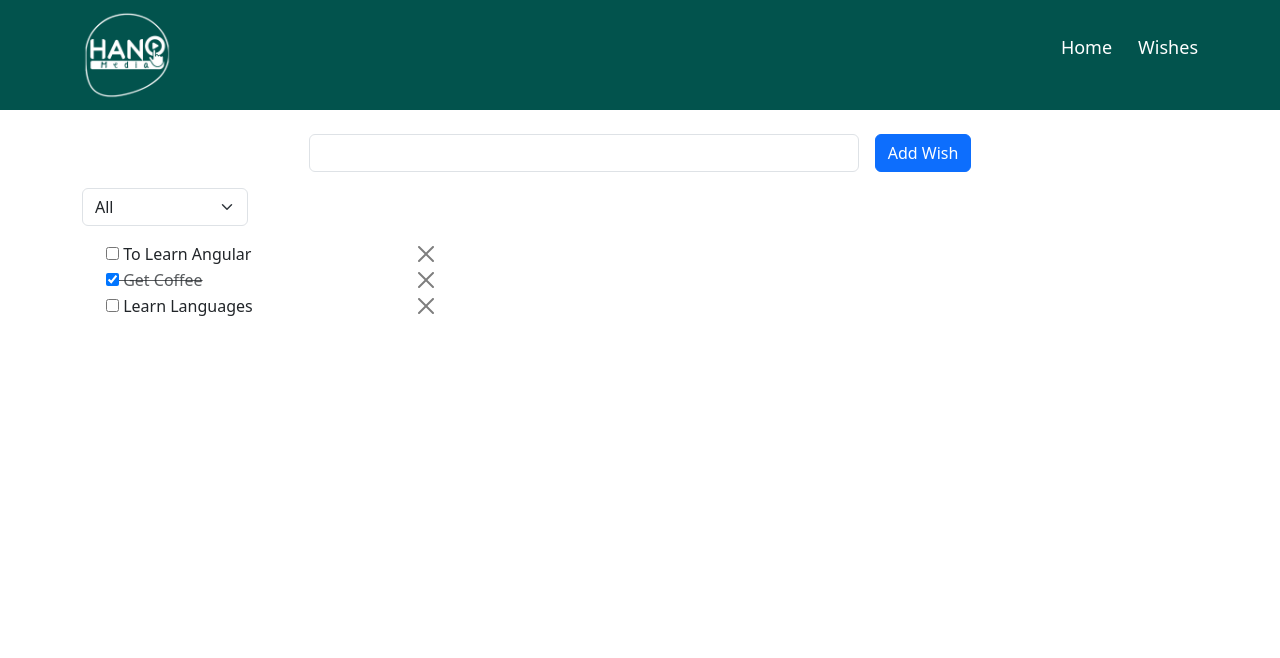
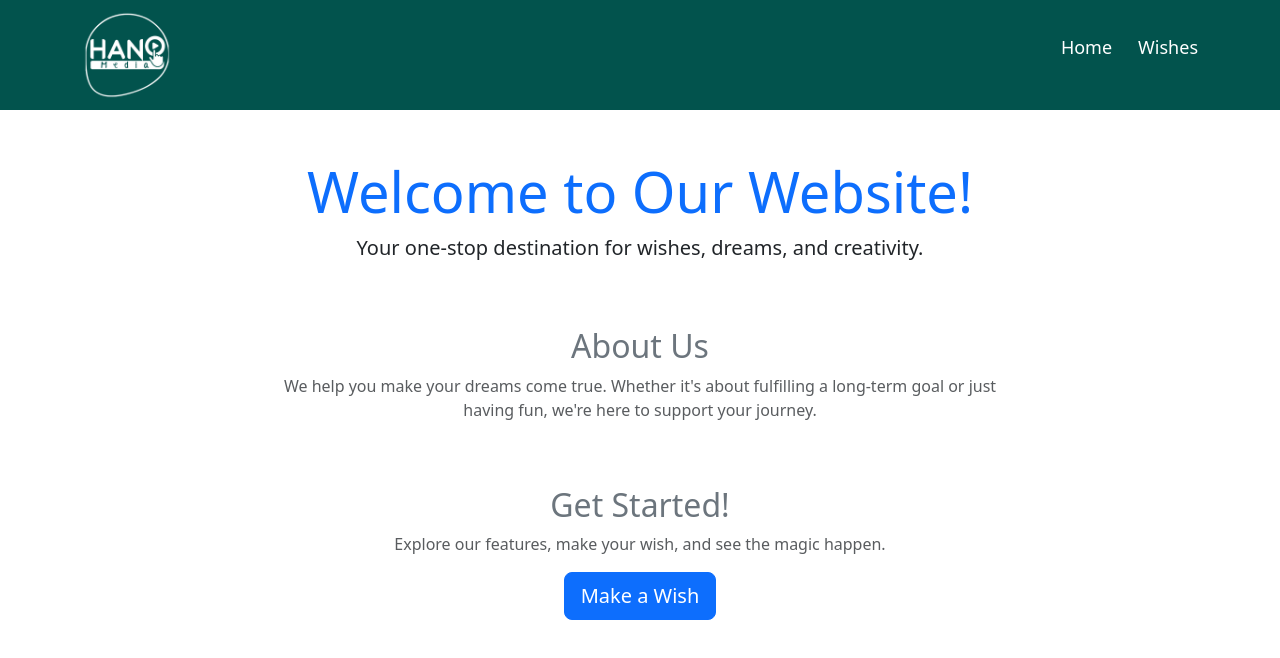
Before and after one commit to mohisa302/angular-demo, an Angular app: page / in a window 1280 px wide. Shown: the top 658 px of the page. Built offline with nearby package versions, Linux system fonts and the light colour scheme.

Commit message:
Add home page

```diff
--- a/src/app/app.component.html
+++ b/src/app/app.component.html
@@ -1,12 +1,2 @@
 <app-header></app-header>
-<div class="container">
-  <add-wish-form (addWish)="items.push($event)"> </add-wish-form>
-
-  <wish-filter [(filter)]="filter"> </wish-filter>
-
-  <div class="row mt-3">
-    <div class="col-sm-4">
-      <wish-list [wishes]="items.filter(filter)"> </wish-list>
-    </div>
-  </div>
-</div>
+<router-outlet></router-outlet>
--- a/src/app/app.component.ts
+++ b/src/app/app.component.ts
@@ -1,42 +1,22 @@
 import { Component } from '@angular/core';
-import { RouterOutlet } from '@angular/router';
-import { WishItem } from '../shared/models/wishItem';
-import { CommonModule } from '@angular/common'; // <-- Import CommonModule
+import { RouterOutlet, RouterModule } from '@angular/router'; // Add RouterModule here
+import { CommonModule } from '@angular/common';
 import { FormsModule } from '@angular/forms';
 import { WishListComponent } from './wish-list/wish-list.component';
-import { AddWishFormComponent } from './add-wish-form/add-wish-form.component';
-import { WishFilterComponent } from './wish-filter/wish-filter.component'; // <-- Import WishListComponent
-import { EventService } from '../shared/services/EventService';
 import { HeaderComponent } from './header/header.component';
+
 @Component({
   selector: 'app-root',
   standalone: true,
-
   imports: [
     RouterOutlet,
     WishListComponent,
     CommonModule,
     FormsModule,
     HeaderComponent,
-    AddWishFormComponent,
-    WishFilterComponent,
+    RouterModule, // Import RouterModule for routing
   ],
-
   templateUrl: './app.component.html',
   styleUrl: './app.component.css',
 })
-export class AppComponent {
-  constructor(events: EventService) {
-    events.listen('removeWish', (wish: any) => {
-      let index = this.items.indexOf(wish);
-      this.items.splice(index, 1);
-    });
-  }
-  items: WishItem[] = [
-    new WishItem('To Learn Angular'),
-    new WishItem('Get Coffee', true),
-    new WishItem('Learn Languages', false),
-  ];
-
-  filter: (item: WishItem) => boolean = () => true; // Default to show all items
-}
+export class AppComponent {}
--- a/src/app/app.routes.ts
+++ b/src/app/app.routes.ts
@@ -1,3 +1,13 @@
 import { Routes } from '@angular/router';
-
-export const routes: Routes = [];
+import { HomeComponent } from './home/home.component';
+import { WishComponent } from './wish/wish.component';
+export const routes: Routes = [
+  {
+    path: '',
+    component: HomeComponent,
+  },
+  {
+    path: 'wish',
+    component: WishComponent,
+  },
+];
--- a/src/app/header/header.component.css
+++ b/src/app/header/header.component.css
@@ -32,6 +32,10 @@ header {
 .menu-icon {
   display: none;
 }
+a {
+  color: white; /* Or any color of your choice */
+  text-decoration: none; /* Optional to remove underline */
+}
 
 @media screen and (min-width: 128px) and (max-width: 900px) {
   .desktop_menu {
--- a/src/app/header/header.component.html
+++ b/src/app/header/header.component.html
@@ -12,8 +12,13 @@
         </div>
         <div class="desktop_menu" [class.mobile_menu]="menuValue">
           <ul>
-            <li (click)="closeMenu()">Home</li>
-            <li (click)="closeMenu()">Wishes</li>
+            <!-- Use routerLink for navigation -->
+            <li (click)="closeMenu()">
+              <a routerLink="/">Home</a>
+            </li>
+            <li (click)="closeMenu()">
+              <a routerLink="/wish">Wishes</a>
+            </li>
           </ul>
         </div>
       </div>
--- a/src/app/header/header.component.ts
+++ b/src/app/header/header.component.ts
@@ -1,19 +1,22 @@
 import { Component } from '@angular/core';
+import { RouterModule } from '@angular/router'; // Add RouterModule here
 
 @Component({
   selector: 'app-header',
   standalone: true,
-  imports: [],
+  imports: [RouterModule], // Import RouterModule here as well
   templateUrl: './header.component.html',
   styleUrl: './header.component.css',
 })
 export class HeaderComponent {
   menuValue: boolean = false;
   menu_icon: string = 'bi bi-list';
+
   openMenu() {
     this.menuValue = !this.menuValue;
     this.menu_icon = this.menuValue ? 'bi bi-x' : 'bi bi-list';
   }
+
   closeMenu() {
     this.menuValue = false;
     this.menu_icon = 'bi bi-list';
--- a/src/app/home/home.component.html
+++ b/src/app/home/home.component.html
@@ -1 +1,33 @@
-<p>home works!</p>
+<div class="container text-center mt-5">
+  <!-- Welcome Section -->
+  <div class="row justify-content-center">
+    <div class="col-md-8">
+      <h1 class="display-4 text-primary">Welcome to Our Website!</h1>
+      <p class="lead">
+        Your one-stop destination for wishes, dreams, and creativity.
+      </p>
+    </div>
+  </div>
+
+  <!-- About Section -->
+  <div class="row justify-content-center mt-5">
+    <div class="col-md-8">
+      <h2 class="h2 text-secondary">About Us</h2>
+      <p class="text-muted">
+        We help you make your dreams come true. Whether it's about fulfilling a
+        long-term goal or just having fun, we're here to support your journey.
+      </p>
+    </div>
+  </div>
+
+  <!-- Call-to-Action Section -->
+  <div class="row justify-content-center mt-5">
+    <div class="col-md-8">
+      <h2 class="h2 text-secondary">Get Started!</h2>
+      <p class="text-muted">
+        Explore our features, make your wish, and see the magic happen.
+      </p>
+      <a routerLink="/wish" class="btn btn-primary btn-lg">Make a Wish</a>
+    </div>
+  </div>
+</div>
--- a/src/app/wish-filter/wish-filter.component.html
+++ b/src/app/wish-filter/wish-filter.component.html
@@ -1,7 +1,7 @@
-<div class="row mt-3">
-  <div class="col-sm-2">
+<div class="row justify-content-center mt-3">
+  <div class="col-md-3">
     <select
-      class="form-select"
+      class="form-select filter-select"
       [(ngModel)]="listFilter"
       (ngModelChange)="updateFilter($event)"
     >
--- /dev/null
+++ b/src/app/wish/wish.component.html
@@ -0,0 +1,22 @@
+<div class="container text-center">
+  <!-- Center the form -->
+  <div class="row justify-content-center mt-3">
+    <div class="col-md-6">
+      <add-wish-form (addWish)="items.push($event)"> </add-wish-form>
+    </div>
+  </div>
+
+  <!-- Center the filter -->
+  <div class="row justify-content-center mt-3">
+    <div class="col-md-6">
+      <wish-filter [(filter)]="filter"> </wish-filter>
+    </div>
+  </div>
+
+  <!-- Center the wish list -->
+  <div class="row justify-content-center mt-3">
+    <div class="col-md-6">
+      <wish-list [wishes]="items.filter(filter)"> </wish-list>
+    </div>
+  </div>
+</div>
--- /dev/null
+++ b/src/app/wish/wish.component.ts
@@ -0,0 +1,38 @@
+import { Component } from '@angular/core';
+import { RouterOutlet } from '@angular/router';
+import { WishItem } from '../../shared/models/wishItem';
+import { CommonModule } from '@angular/common'; // <-- Import CommonModule
+import { FormsModule } from '@angular/forms';
+import { WishListComponent } from '../wish-list/wish-list.component';
+import { AddWishFormComponent } from '../add-wish-form/add-wish-form.component';
+import { WishFilterComponent } from '../wish-filter/wish-filter.component'; // <-- Import WishListComponent
+import { EventService } from '../../shared/services/EventService';
+
+@Component({
+  selector: 'app-wish',
+  standalone: true,
+  imports: [
+    AddWishFormComponent,
+    WishFilterComponent,
+    WishListComponent,
+    CommonModule,
+    FormsModule,
+  ],
+  templateUrl: './wish.component.html',
+  styleUrl: './wish.component.css',
+})
+export class WishComponent {
+  constructor(events: EventService) {
+    events.listen('removeWish', (wish: any) => {
+      let index = this.items.indexOf(wish);
+      this.items.splice(index, 1);
+    });
+  }
+  items: WishItem[] = [
+    new WishItem('To Learn Angular'),
+    new WishItem('Get Coffee', true),
+    new WishItem('Learn Languages', false),
+  ];
+
+  filter: (item: WishItem) => boolean = () => true; // Default to show all items
+}
```
Also changed, not shown: src/app/home/home.component.ts (+4 -5 lines), src/app/wish/wish.component.css (added), 1 other file (tests, documents, lock files or other folders).
